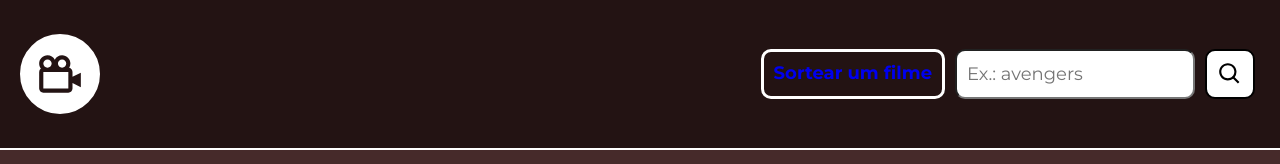
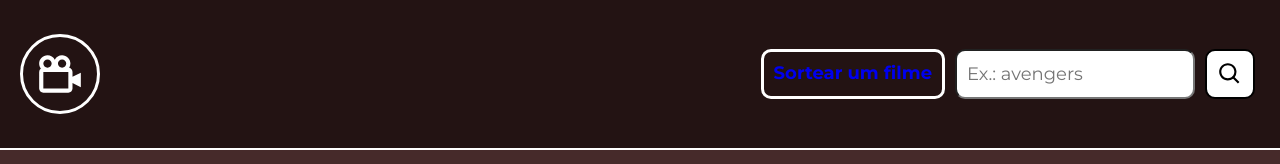
Before and after one commit to leobez/movie-collection, a React (Vite) app: page /random in a window 1280 px wide. Shown: the top 164 px of the page. Built offline with nearby package versions, Linux system fonts and the light colour scheme; no server answers.

Commit message:
fixed header css

```diff
--- a/src/components/footer/Footer.css
+++ b/src/components/footer/Footer.css
@@ -1,4 +1,4 @@
-.Footer {
+.footer {
 	min-height: 150px;
 	padding: 10px 10px;
 	background-color: var(--cor01);
@@ -10,15 +10,15 @@
 	justify-content: center;
 	color: white;
 }
-.Footer > div {
+.footer > div {
 	display: flex;
 	gap: 10px;
 }
-.Footer > div > a {
+.footer > div > a {
 	display: flex;
 	align-items: center;
 	justify-content: center;
 }
-.Footer > div > a > img {
+.footer > div > a > img {
 	width: 120px;
 }
--- a/src/components/footer/Footer.tsx
+++ b/src/components/footer/Footer.tsx
@@ -2,7 +2,7 @@ import "./Footer.css"
 
 const Footer = () => {
 	return (
-		<div className='Footer'>
+		<div className="footer">
 
 			<p className="bold">Biblioteca de filmes</p>
 
--- a/src/components/header/Header.css
+++ b/src/components/header/Header.css
@@ -1,14 +1,15 @@
-.Header {
+.header {
 	min-height: 150px;
 	display: flex;
 	align-items: center;
 	justify-content: space-between;
 	padding: 0px 20px;
-	background-color: rgb(35, 19, 19);
+	background-color: var(--cor01);
 	border-bottom: 2px solid white;
 }
 
-.header-menu {
+/* LOGO */
+.header > .logo {
 	height: 80px;
 	width: 80px;
 	border: 3px solid white;
@@ -19,36 +20,34 @@
 	padding: 10px;
 	transition: 0.3s;
 	cursor: pointer;
-}
-.header-menu:hover {
-	background-color: rgb(35, 19, 19);
-}
-.header-menu:hover svg {
-	transition: 0.3s;
-	color: white;
+	background-color: transparent;
 }
 
-.header-menu > a {
+/* HOVER LOGO */
+.logo:hover {
+	background-color: white;
+}
+.logo:hover > a > svg {
+	color: var(--cor01);
+}
+.logo a {
 	height: 100%;
 	width: 100%;
 	display: grid;
 	place-items: center;
-
 }
-.header-menu > a > svg {
+.logo svg {
 	height: 50px;
 	width: 50px;
-	color: rgb(35, 19, 19);
+	color: white;
 }
 
 
 /* MEDIA QUERIES */
-
-@media (max-width: 476px) {
-	.Header {
+@media (max-width: 700px) {
+	.header {
 		display: flex;
 		flex-direction: column;
 		padding: 10px;
 	}
-
 }
--- a/src/components/header/Header.tsx
+++ b/src/components/header/Header.tsx
@@ -12,10 +12,12 @@ type Props = {
 const Header = ({children}: Props) => {
 
 	return (
-		<div className='Header'>
+		<div className="header">
 
-			<div className='header-menu '>
-				<NavLink to="/"><BiCameraMovie/></NavLink>
+			<div className="logo">
+				<NavLink to="/">
+					<BiCameraMovie/>
+				</NavLink>
 			</div>
 
 			{children}
```
